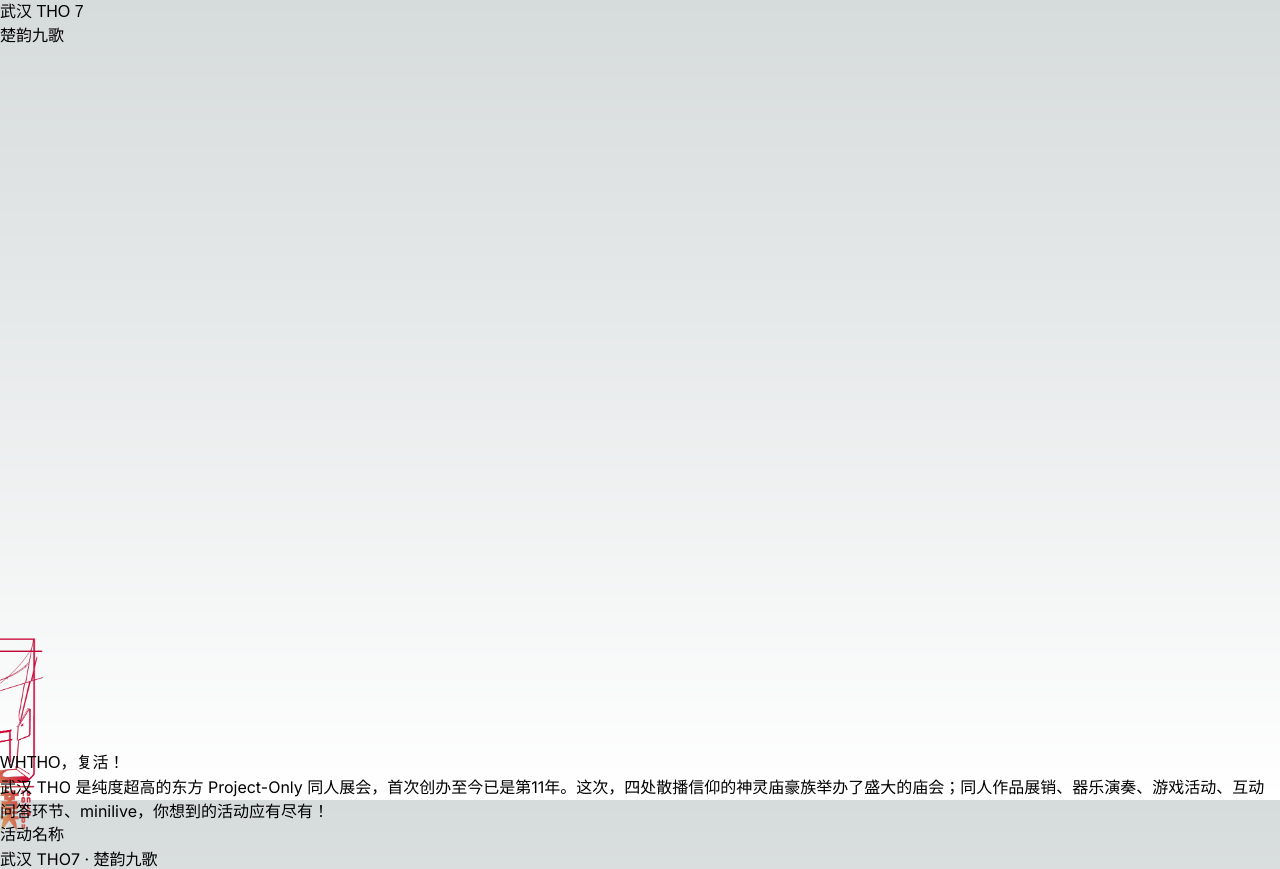
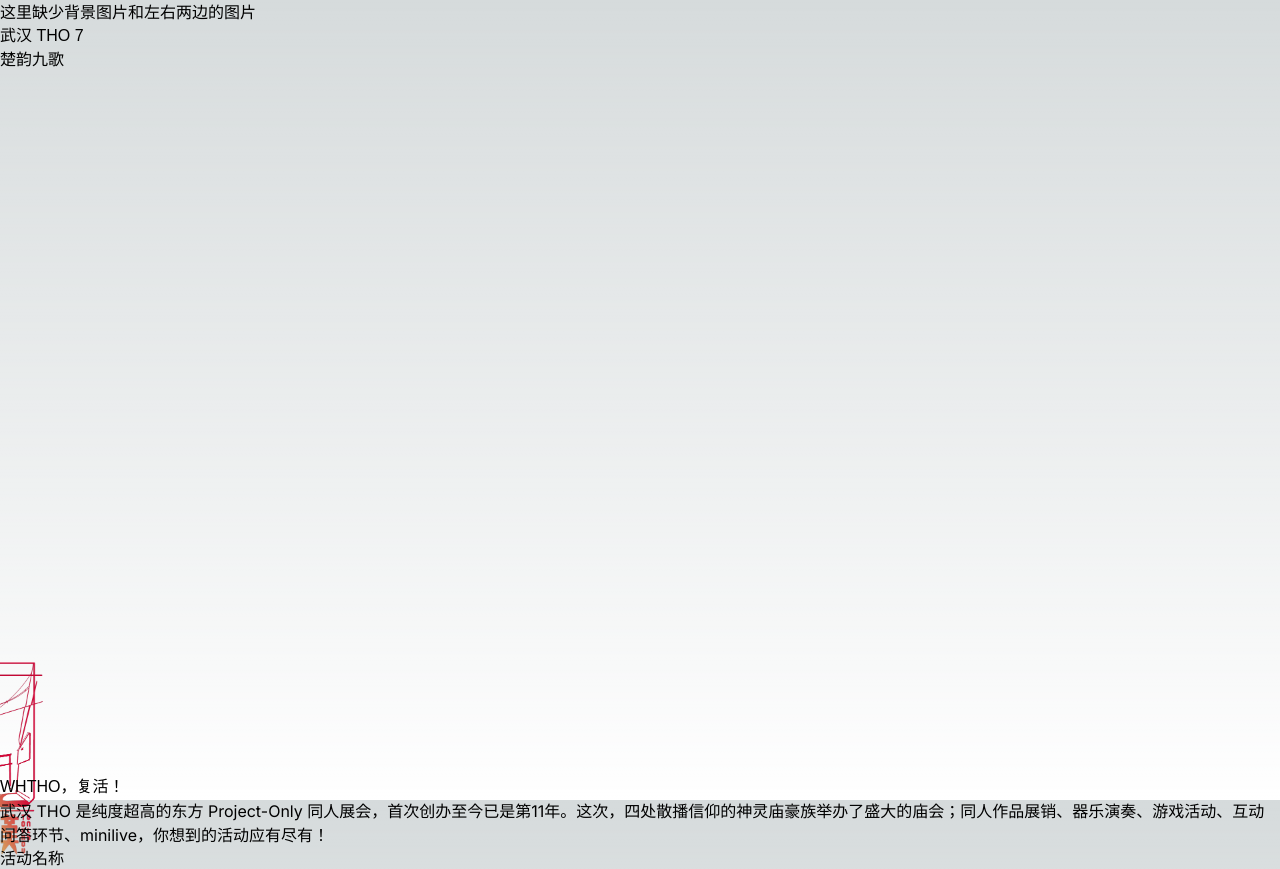
Before and after one commit to Ayaloia/WHTHO7, a Next.js app: page / in a window 1280 px wide. Shown: the top 869 px of the page. Built offline with nearby package versions, Linux system fonts and the light colour scheme; a web font is replaced by a local one.

Commit message:
add: add TODO

```diff
--- a/app/page.tsx
+++ b/app/page.tsx
@@ -352,6 +352,9 @@ export function Whtho7LeadIn() {
                 style={{
                     opacity: mainMainOpacity,
                 }}>
+                <p className="absolute bottom-20% left-10%">
+                    这里缺少背景图片和左右两边的图片
+                </p>
                 <h1
                     className={`${lxgw.className} font-light text-5xl md:text-6xl lg:text-7xl absolute text-center top-40vh text-whtho7-cyan `}>
                     武汉 THO 7
```
